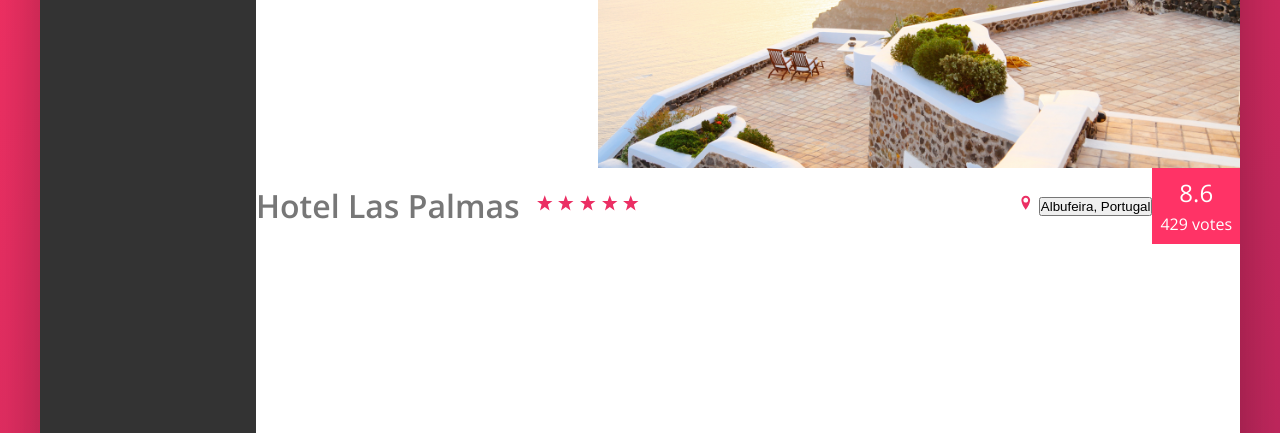
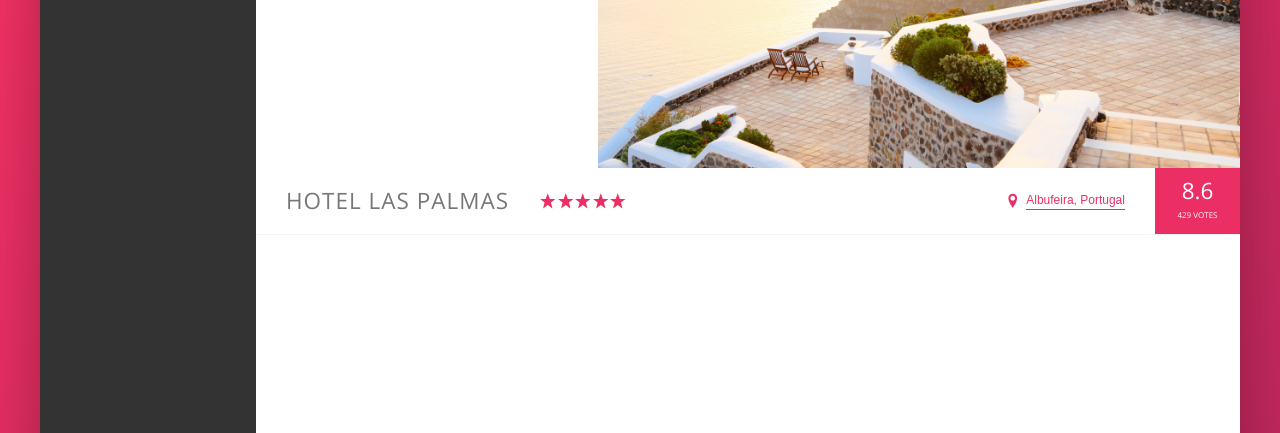
Before and after one commit to samuelharpaz/trillo, a website: page index.html in a window 1280 px wide. Shown: the part 367-800 px from the top of the page. Drawn offline with nearby package versions, Linux system fonts and the light colour scheme.

Commit message:
style hotel-overview section

```diff
--- a/sass/_components.scss
+++ b/sass/_components.scss
@@ -211,13 +211,19 @@
 .overview {
   display: flex;
   align-items: center;
+  border-bottom: 1px solid var(--color-grey-light-2);
 
   &__heading {
-    margin-right: 1.6rem;
+    font-size: 2.25rem;
+    font-weight: 300;
+    text-transform: uppercase;
+    letter-spacing: 1px;
+    padding: 1.5rem 3rem;
   }
 
   &__stars {
     margin-right: auto;
+    display: flex;
   }
 
   &__icon-star,
@@ -228,19 +234,75 @@
   }
 
   &__location {
+    font-size: 1.2rem;
+    display: flex;
+    align-items: center;
+    gap: 0.5rem;
   }
 
   &__rating {
-    background-color: var(--color-primary-light);
+    background-color: var(--color-primary);
     color: #fff;
-    text-align: center;
-    padding: 0.6rem 0.8rem;
+    margin-left: 3rem;
+    padding: 0 2.25rem;
+    align-self: stretch;
+
+    display: flex;
+    flex-direction: column;
+    justify-content: center;
+    align-items: center;
+    gap: 0.7rem;
   }
 
   &__rating-average {
-    font-size: 2.4rem;
+    font-size: 2.25rem;
+    font-weight: 300;
+    line-height: 1;
   }
 
   &__rating-count {
+    font-size: 0.8rem;
+    text-transform: uppercase;
   }
 }
+
+///////////////////////
+// INLINE BUTTON
+
+.btn-inline {
+  border: none;
+  color: var(--color-primary);
+  font-size: inherit;
+  border-bottom: 1px solid currentColor;
+  padding-bottom: 2px;
+  display: inline-block;
+  background-color: transparent;
+  cursor: pointer;
+  transition: all 0.2s;
+
+  &:hover {
+    color: var(--color-grey-dark-1);
+  }
+
+  &:focus {
+    outline: none;
+    animation: pulsate 1s infinite;
+  }
+}
+
+@keyframes pulsate {
+  0% {
+    transform: scale(1);
+    box-shadow: none;
+  }
+
+  50% {
+    transform: scale(1.05);
+    box-shadow: 0 1rem 4rem rgb(0 0 0 /0.25);
+  }
+
+  100% {
+    transform: scale(1);
+    box-shadow: none;
+  }
+}
```
Also changed, not shown: css/style.css, 1 other file.
